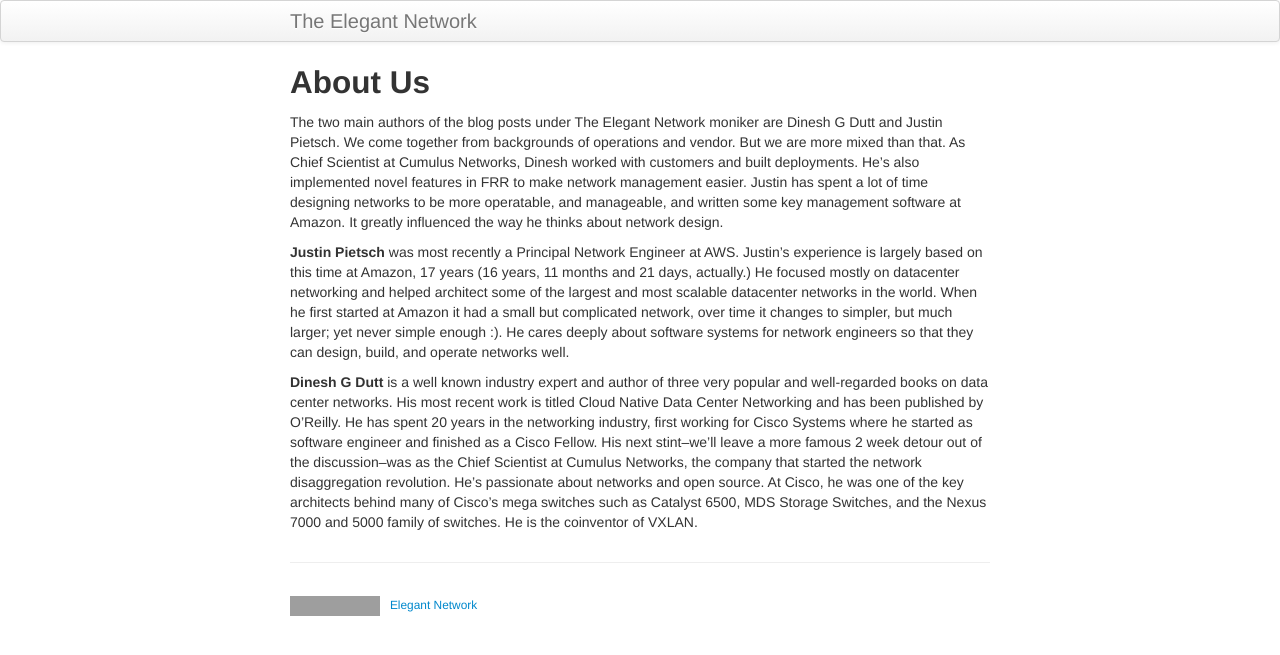
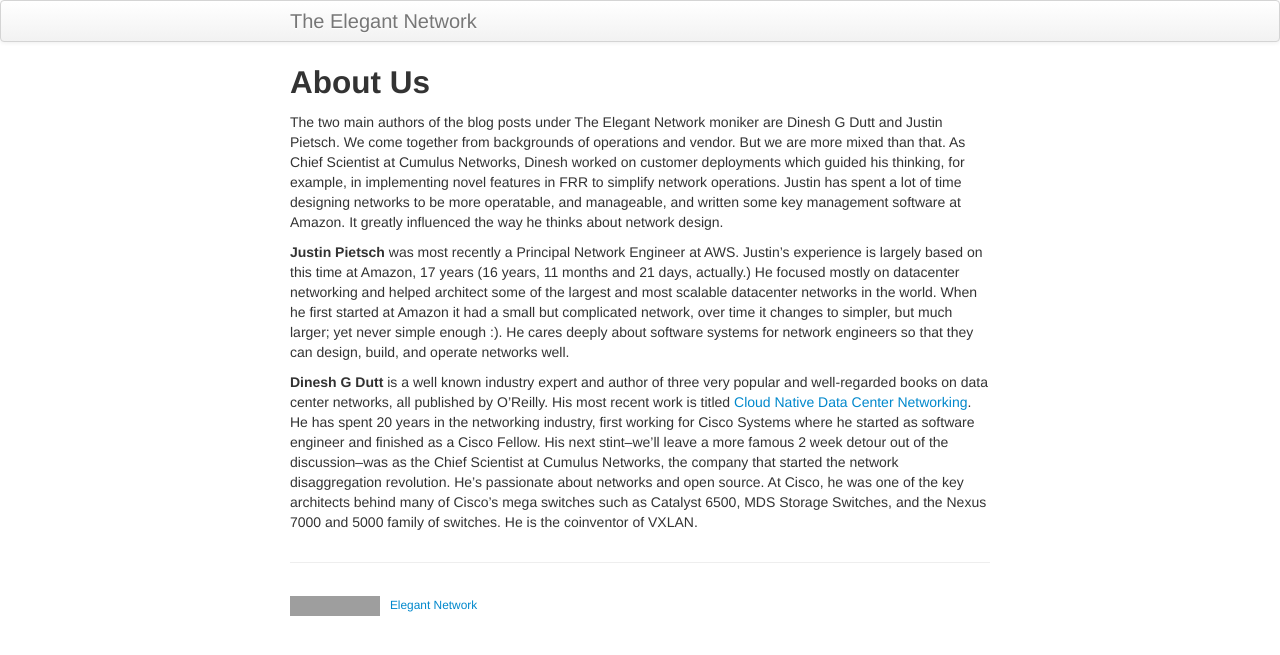
Before and after one commit to elegantnetwork/elegantnetwork.github.io, a Jekyll site: the page built from pages/authors.md, in a window 1280 px wide. Shown: the top 655 px of the page. Built offline with Jekyll 4.4.1, drawn with Linux system fonts in a browser that asks for light colours; Markdown is read by kramdown in place of the engine named in the settings; grey boxes are pictures that could not be loaded.

Commit message:
Refining author biographies

```diff
--- a/pages/authors.md
+++ b/pages/authors.md
@@ -4,8 +4,8 @@
 ---
 ## About Us
 
-The two main authors of the blog posts under The Elegant Network moniker are Dinesh G Dutt and Justin Pietsch. We come together from backgrounds of operations and vendor. But we are more mixed than that. As Chief Scientist at Cumulus Networks, Dinesh worked with customers and built deployments. He's also implemented novel features in FRR to make network management easier. Justin has spent a lot of time designing networks to be more operatable, and manageable, and written some key management software at Amazon. It greatly influenced the way he thinks about network design.
+The two main authors of the blog posts under The Elegant Network moniker are Dinesh G Dutt and Justin Pietsch. We come together from backgrounds of operations and vendor. But we are more mixed than that. As Chief Scientist at Cumulus Networks, Dinesh worked on customer deployments which guided his thinking, for example, in implementing novel features in FRR to simplify network operations. Justin has spent a lot of time designing networks to be more operatable, and manageable, and written some key management software at Amazon. It greatly influenced the way he thinks about network design.
 
 **Justin Pietsch** was most recently a Principal Network Engineer at AWS. Justin's experience is largely based on this time at Amazon, 17 years (16 years, 11 months and 21 days, actually.) He focused mostly on datacenter networking and helped architect some of the largest and most scalable datacenter networks in the world. When he first started at Amazon it had a small but complicated network, over time it changes to simpler, but much larger; yet never simple enough :). He cares deeply about software systems for network engineers so that they can design, build, and operate networks well.
 
-**Dinesh G Dutt** is a well known industry expert and author of three very popular and well-regarded books on data center networks. His most recent work is titled Cloud Native Data Center Networking and has been published by O'Reilly. He has spent 20 years in the networking industry, first working for Cisco Systems where he started as software engineer and finished as a Cisco Fellow. His next stint--we'll leave a more famous 2 week detour out of the discussion--was as the Chief Scientist at Cumulus Networks, the company that started the network disaggregation revolution. He's passionate about networks and open source. At Cisco, he was one of the key architects behind many of Cisco's mega switches such as Catalyst 6500, MDS Storage Switches, and the Nexus 7000 and 5000 family of switches. He is the coinventor of VXLAN.
+**Dinesh G Dutt** is a well known industry expert and author of three very popular and well-regarded books on data center networks, all published by O'Reilly. His most recent work is titled [Cloud Native Data Center Networking](https://www.amazon.com/Cloud-Native-Data-Center-Networking/dp/1492045608/). He has spent 20 years in the networking industry, first working for Cisco Systems where he started as software engineer and finished as a Cisco Fellow. His next stint--we'll leave a more famous 2 week detour out of the discussion--was as the Chief Scientist at Cumulus Networks, the company that started the network disaggregation revolution. He's passionate about networks and open source. At Cisco, he was one of the key architects behind many of Cisco's mega switches such as Catalyst 6500, MDS Storage Switches, and the Nexus 7000 and 5000 family of switches. He is the coinventor of VXLAN.
```
